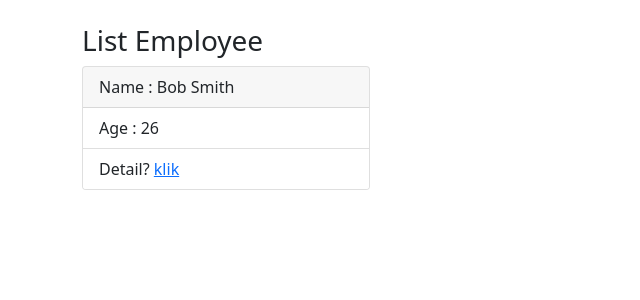
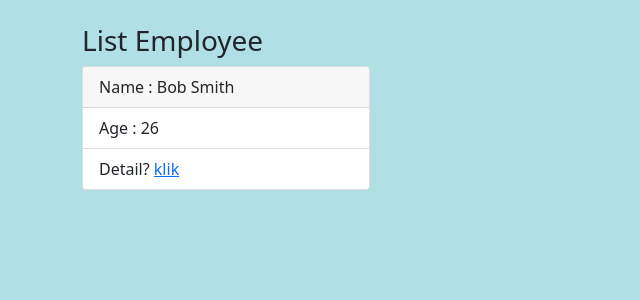
Before and after one commit to JepriAlber/phpwhello, a PHP site: page / in a window 1280 px wide. Shown: the top 300 px of the page, without its empty margins (0-640 px from the left). Run offline with PHP 8.4, Linux system fonts and the light colour scheme.

Commit message:
update terbaru

```diff
--- a/soal1/detail.php
+++ b/soal1/detail.php
@@ -17,7 +17,11 @@ $em     = Employee::findEmployee($employees,$employeeId);
 
     <!-- Bootstrap CSS -->
     <link href="https://cdn.jsdelivr.net/npm/bootstrap@5.1.1/dist/css/bootstrap.min.css" rel="stylesheet" integrity="sha384-F3w7mX95PdgyTmZZMECAngseQB83DfGTowi0iMjiWaeVhAn4FJkqJByhZMI3AhiU" crossorigin="anonymous">
-
+    <style>
+      body {
+              background-color: powderblue;
+          }
+    </style>
     <title>Soal Satu</title>
   </head>
   <body>
--- a/soal1/index.php
+++ b/soal1/index.php
@@ -9,7 +9,11 @@
 
     <!-- Bootstrap CSS -->
     <link href="https://cdn.jsdelivr.net/npm/bootstrap@5.1.1/dist/css/bootstrap.min.css" rel="stylesheet" integrity="sha384-F3w7mX95PdgyTmZZMECAngseQB83DfGTowi0iMjiWaeVhAn4FJkqJByhZMI3AhiU" crossorigin="anonymous">
-
+    <style>
+      body {
+              background-color: powderblue;
+          }
+    </style>
     <title>Soal Satu</title>
   </head>
   <body>
--- a/soal2/detail.php
+++ b/soal2/detail.php
@@ -23,7 +23,11 @@ $employees  = $crud->getData('employee','employee_id',$employeeId);
 
     <!-- Bootstrap CSS -->
     <link href="https://cdn.jsdelivr.net/npm/bootstrap@5.1.1/dist/css/bootstrap.min.css" rel="stylesheet" integrity="sha384-F3w7mX95PdgyTmZZMECAngseQB83DfGTowi0iMjiWaeVhAn4FJkqJByhZMI3AhiU" crossorigin="anonymous">
-
+    <style>
+      body {
+              background-color: powderblue;
+          }
+    </style>
     <title>Soal Satu</title>
   </head>
   <body>
--- a/soal2/index.php
+++ b/soal2/index.php
@@ -35,7 +35,11 @@ if (isset($_GET['employeeEdit'])) {
 
     <!-- Bootstrap CSS -->
     <link href="https://cdn.jsdelivr.net/npm/bootstrap@5.1.1/dist/css/bootstrap.min.css" rel="stylesheet" integrity="sha384-F3w7mX95PdgyTmZZMECAngseQB83DfGTowi0iMjiWaeVhAn4FJkqJByhZMI3AhiU" crossorigin="anonymous">
-
+    <style>
+      body {
+              background-color: powderblue;
+          }
+    </style>
     <title>Soal Dua</title>
   </head>
   <body>
```
